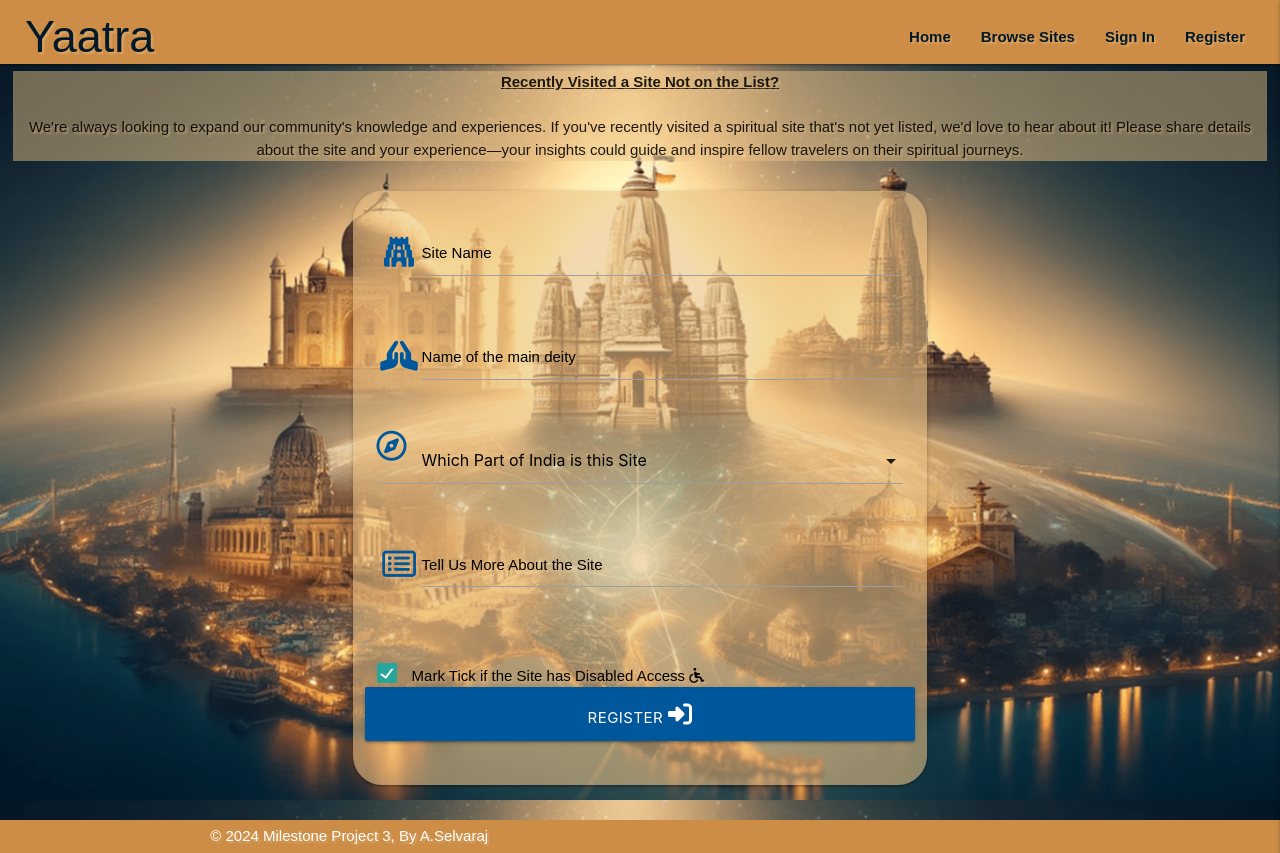
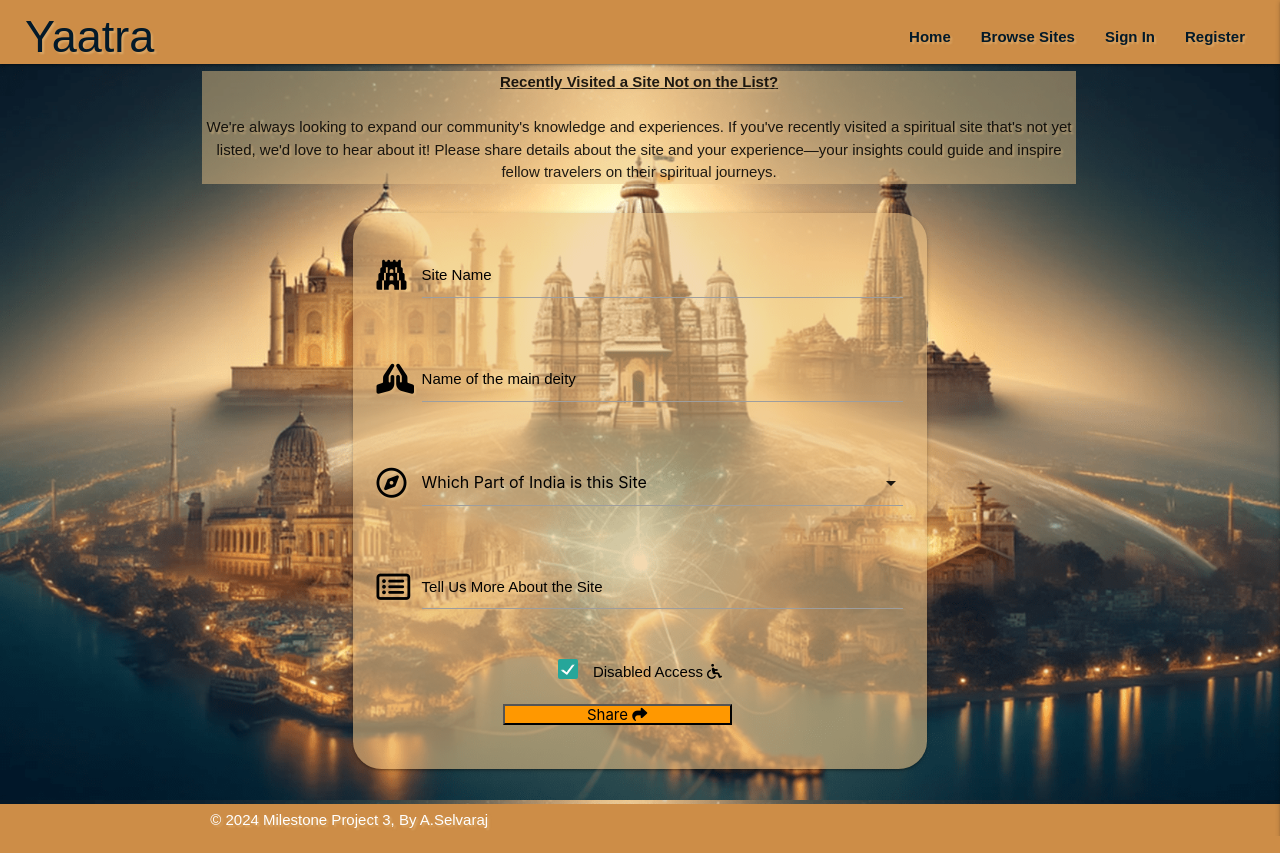
Before and after one commit to ashwinsel/Milestone-Project-3-Yatra, a Flask app: page /add_site in a window 1280 px wide. Run offline with Flask 3, Linux system fonts and the light colour scheme; data that the repository does not hold is empty; some libraries are stand-ins or nearby versions; some web fonts are replaced.

Commit message:
Create flask app to share New site data

```diff
--- a/app.py
+++ b/app.py
@@ -110,8 +110,42 @@ def browse_sites():
     return render_template("browse_sites.html")
 
 
-@app.route("/add_site")
+@app.route("/add_site", methods=["GET", "POST"])
 def add_site():
+    if request.method == "POST":
+        try:
+            # Retrieve form data
+            site_name = request.form.get("site_name")
+            deity = request.form.get("deity")
+            part_name = request.form.get("part_name")
+            description = request.form.get("description")
+
+            # Check if the 'access' checkbox is ticked
+            disabled_access = request.form.get("access") is not None
+
+            # Prepare the site data for insertion
+            site_data = {
+                "site_name": site_name,
+                "deity": deity,
+                "part_name": part_name,
+                "description": description,
+                "access": disabled_access,
+                "created_by": session["user"]
+            }
+
+            # Insert the site data into the MongoDB collection
+            mongo.db.locations.insert_one(site_data)
+            flash("Site Sucessfully Added", "success")
+
+            # Redirect to the browse sites page
+            return redirect(url_for("browse_sites"))
+
+        except Exception as e:
+            # Handle any exceptions that occur
+            flash(f"An error occurred while adding the site: {str(e)}", "error")
+            return redirect(url_for("add_site"))
+
+    # If GET request, render the add site form
     direction = mongo.db.part.find().sort("part_name", 1)
     return render_template("add_site.html", part=direction)
 
--- a/static/css/style.css
+++ b/static/css/style.css
@@ -45,8 +45,9 @@ h1{
 .banner {
     background-color: rgba(234, 194, 134, 0.479);
     text-align: center;
-    margin: 2px 2px 2px 2px; /* Adjusted margin to add a bit of border */
+    margin: 2px 2px 2px -1px; /* Adjusted margin to add a bit of border */
     display: flex;
+    width: 100%;
     flex-direction: column;
     justify-content: center;
     align-items: center;
@@ -70,7 +71,7 @@ body {
   .card-panel{
     border-radius: 5%;
     background-color: rgba(234, 194, 134, 0.579);
-    text-align: center;
+
   }
 
   .collapsible-header{
--- a/templates/add_site.html
+++ b/templates/add_site.html
@@ -1,7 +1,7 @@
 {% extends "base.html" %}
 {% block header %}
 <!-- ** PAGE BANNER ** -->
-<section>
+<section class="container">
     <div class="row">
         <div class="col s12">
             <p class=" banner center-align">
@@ -16,12 +16,12 @@
 {% block body %}
 <div class="container">
     <div class="row">
-        <form class="col s12 m8 offset-m2" method="POST" action="">
+        <form class="col s12 m8 offset-m2" method="POST" action="{{ url_for('add_site') }}">
             <div class="card-panel">
                 <!-- Site Name Input Field -->
                 <div class="row">
                     <div class="input-field col s12">
-                        <i class="fas fa-gopuram prefix light-blue-text text-darken-4"></i>
+                        <i class="fas fa-gopuram prefix black-text"></i>
                         <input id="site_name" name="site_name" type="text" minlength="2" maxlength="50" pattern="^[a-zA-Z]{5,8}$" class="validate">
                         <label for="site_name" class="black-text">Site Name</label>
                     </div>
@@ -30,7 +30,7 @@
                 <!-- Deity field -->
                 <div class="row">
                     <div class="input-field col s12">
-                        <i class="fas fa-hands-praying prefix light-blue-text text-darken-4"></i>
+                        <i class="fas fa-hands-praying prefix black-text"></i>
                         <input id="deity" name="deity" type="text" minlength="5" maxlength="20" pattern="^[a-zA-Z0-9]{5,8}$" class="validate" required>
                         <label for="deity" class="black-text">Name of the main deity</label>
                     </div>
@@ -39,39 +39,37 @@
                 <!-- Part of India Location Selection List -->
                 <div class="row">
                     <div class="input-field col s12">
-
+                        <i class="fa-regular fa-compass prefix black-text"></i>
                             <select id="part_name" name="part_name" class="validate" required>
-                            <option value="" disabled selected>          Which Part of India is this Site</option>
+                                <option value="" disabled selected>Which Part of India is this Site</option>
                                 {% for parts in part %}
                                 <option value="{{ parts.part_name }}">{{ parts.part_name }}</option>
                                 {% endfor %}
                             </select>
-                        <label for="part_name"><i class="fa-regular fa-compass prefix light-blue-text text-darken-4"></i></label>
+                            <label for="part_name"></label>
                     </div>
                 </div>
 
                 <!-- Description field -->
                 <div class="row">
                     <div class="input-field col s12">
-                        <i class="fa-regular fa-rectangle-list prefix light-blue-text text-darken-4"></i>
+                        <i class="fa-regular fa-rectangle-list prefix black-text"></i>
                         <label for="description" class="black-text">Tell Us More About the Site</label>
-                        <textarea id="description" name="description" class="materialize-textarea"  minlength="5" maxlength="200" pattern="^[a-zA-Z0-9]{5,8}$" class="validate" required></textarea>
+                        <textarea id="description" name="description" class="materialize-textarea"  minlength="5" maxlength="800" pattern="^[a-zA-Z0-9]{5,8}$" class="validate" required></textarea>
                     </div>
                 </div>
 
-                <div class="row">
-                    <div class="input-field col s12">
+                <div class="row center-align">
                     <label for="access" class="black-text">
                     <input id="access" name="access" type="checkbox" class="filled-in" checked="checked" />
-                        <span>Mark Tick if the Site has Disabled Access  <i class="fa-solid fa-wheelchair"></i></span>
+                    <span> Disabled Access  <i class="fa-solid fa-wheelchair prefix black-text"></i></span>
                     </label>
                 </div>
-                </div>
 
-                <!-- Register Button -->
+                <!-- Share Button -->
                 <div class="row">
-                    <button type="submit" class="col s12 btn-large light-blue darken-4 text-shadow">
-                        Register <i class="fas fa-sign-in-alt"></i>
+                    <button type="submit" class="col s5 offset-s3 btn-med black-text text-darken-4 orange">
+                        Share <i class="fa-solid fa-share prefix black-text"></i>
                     </button>
                 </div>
             </div>
```
Lines whose indentation alone changed are shown as unchanged.
